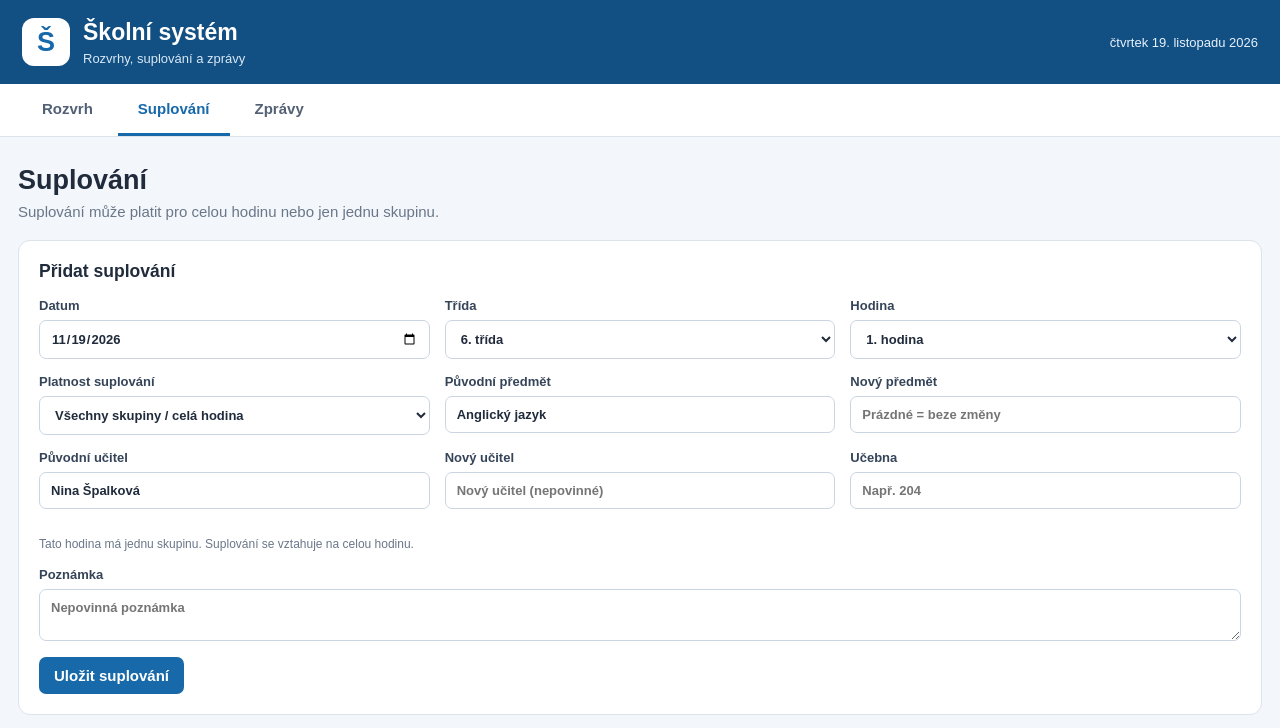
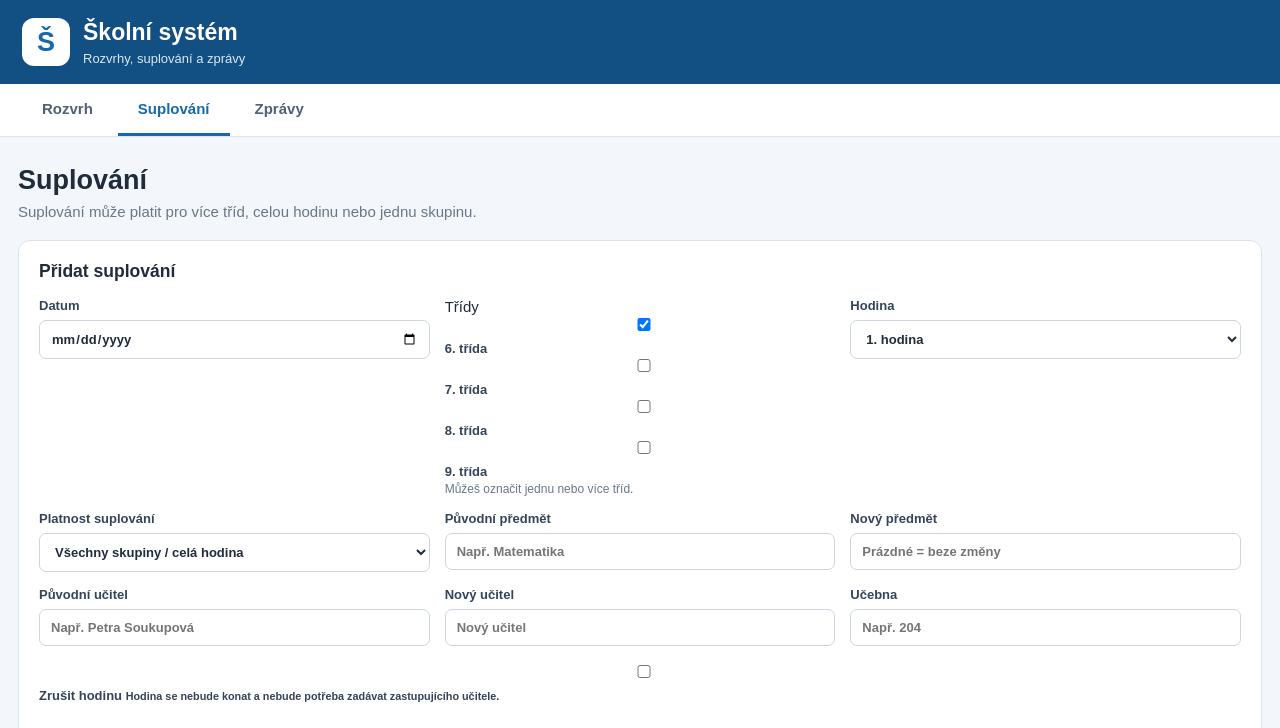
Before and after one commit to mikimus986/EduPage, a plain HTML site: page index.html in a window 1280 px wide. Both pictures are taken after a click on the button "Suplování". Shown: the top 728 px of the page. Drawn offline with Linux system fonts and the light colour scheme.

Commit message:
Update index.html

```diff
--- a/index.html
+++ b/index.html
@@ -76,7 +76,7 @@
       <div class="page-heading">
         <div>
           <h2>Suplování</h2>
-          <p>Suplování může platit pro celou hodinu nebo jen jednu skupinu.</p>
+          <p>Suplování může platit pro více tříd, celou hodinu nebo jednu skupinu.</p>
         </div>
       </div>
 
@@ -90,15 +90,16 @@
             <input type="date" id="subDate" required>
           </label>
 
-          <label>
-            Třída
-            <select id="subClass" required>
-              <option value="6">6. třída</option>
-              <option value="7">7. třída</option>
-              <option value="8">8. třída</option>
-              <option value="9">9. třída</option>
-            </select>
-          </label>
+          <div class="form-field">
+            <span class="field-title">Třídy</span>
+            <div class="class-checkboxes" id="subClasses">
+              <label><input type="checkbox" value="6" checked> 6. třída</label>
+              <label><input type="checkbox" value="7"> 7. třída</label>
+              <label><input type="checkbox" value="8"> 8. třída</label>
+              <label><input type="checkbox" value="9"> 9. třída</label>
+            </div>
+            <small class="hint">Můžeš označit jednu nebo více tříd.</small>
+          </div>
 
           <label>
             Hodina
@@ -138,7 +139,7 @@
 
           <label>
             Nový učitel
-            <input id="subTeacher" type="text" placeholder="Nový učitel (nepovinné)">
+            <input id="subTeacher" type="text" placeholder="Nový učitel">
           </label>
 
           <label>
@@ -146,6 +147,14 @@
             <input id="subRoom" placeholder="Např. 204">
           </label>
         </div>
+
+        <label class="cancel-lesson-option">
+          <input type="checkbox" id="subCancelled">
+          <span>
+            <strong>Zrušit hodinu</strong>
+            <small>Hodina se nebude konat a nebude potřeba zadávat zastupujícího učitele.</small>
+          </span>
+        </label>
 
         <p id="groupHelp" class="hint">
           Vyber datum, třídu a hodinu. Pokud je hodina rozdělena do skupin, můžeš zvolit jednu konkrétní skupinu.
```
